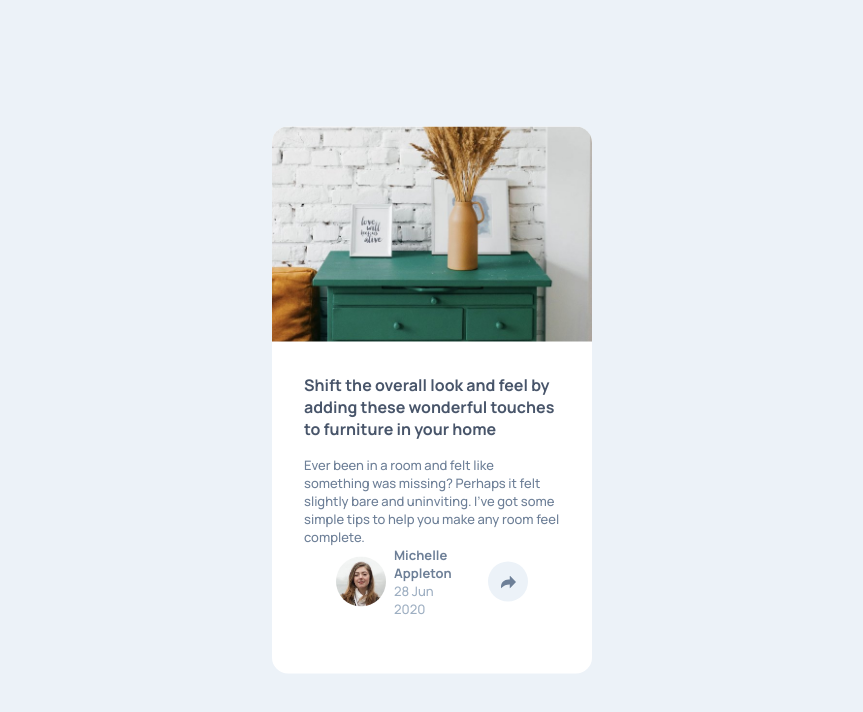
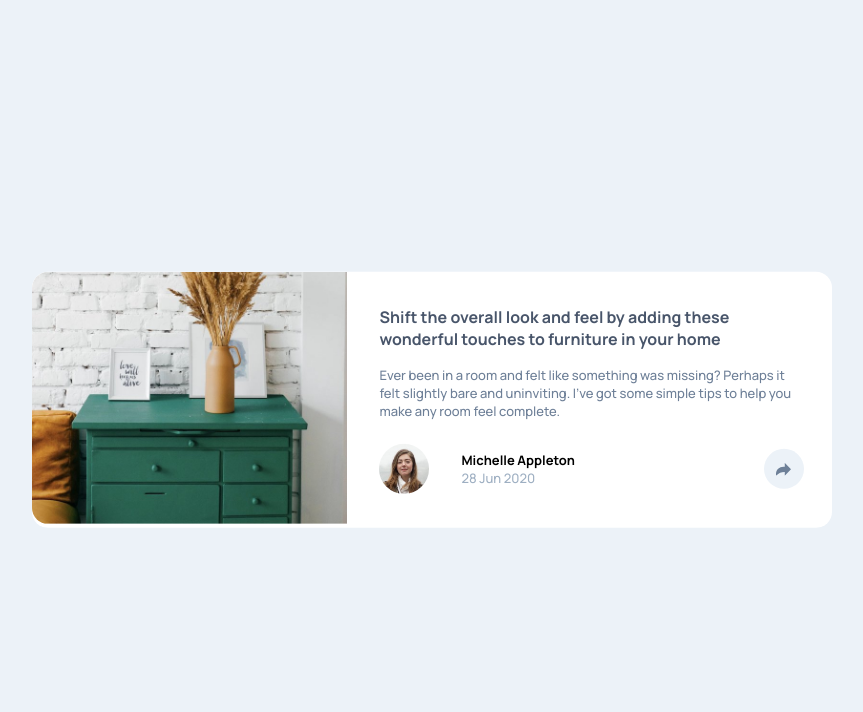
Before and after one commit to kaecodes/article-preview-component, a plain HTML site: page index.html in a window 1536 px wide. Shown: the whole page, without its empty margins (336-1199 px from the left). Drawn offline with Linux system fonts and the light colour scheme.

Commit message:
add media queries styles for desktop view

```diff
--- a/style.css
+++ b/style.css
@@ -60,8 +60,9 @@ body {
   font-weight: bold;
 }
 
-.content p {
+.content .para {
   color: var(--desaturated-blue);
+  margin-bottom: 1.5rem;
 }
 
 .profile {
@@ -69,8 +70,6 @@ body {
   flex-direction: row;
   justify-content: space-between;
   align-items: center;
-  padding: 0 2rem;
-  margin-bottom: 1.5rem;
 }
 
 .profile .avatar {
@@ -117,3 +116,42 @@ body {
 .popup {
   display: none;
 }
+
+/* Media Queries */
+
+@media (min-width: 1440px) {
+  .main-container {
+    width: 800px;
+  }
+
+  .card-container {
+    display: flex;
+    flex-direction: row;
+    justify-content: center;
+    align-items: center;
+  }
+
+  .hero {
+    flex: 3;
+    height: 100%;
+    border-radius: 1rem 0 0 1rem;
+  }
+
+  .hero img {
+    width: 100%;
+    height: 100%;
+    border-radius: 1rem 0 0 1rem;
+  }
+
+  .content {
+    flex: 4;
+  }
+
+  .profile .author {
+    margin-left: -10%;
+  }
+
+  .profile .social {
+    margin-right: -8%;
+  }
+}
```
